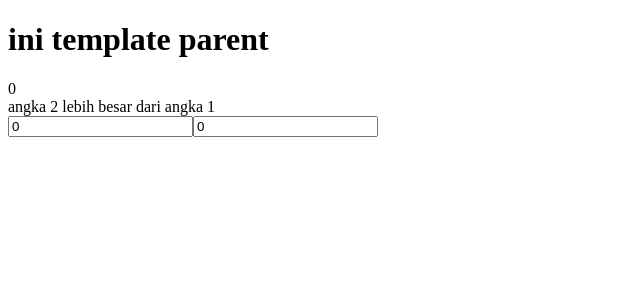
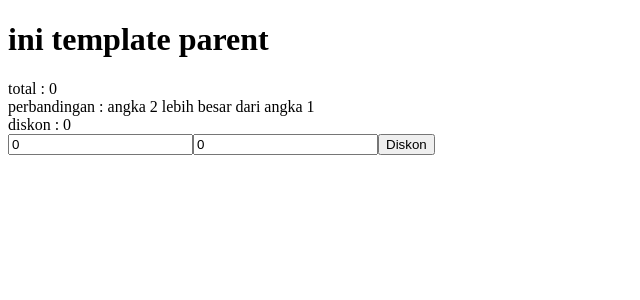
Before and after one commit to Fikri-mtwoo/vue-option-api, a Vue app: page / in a window 1280 px wide. Shown: the top 300 px of the page, without its empty margins (0-640 px from the left). Built offline with nearby package versions, Linux system fonts and the light colour scheme.

Commit message:
setter dan getter

```diff
--- a/src/components/BlankTemplate.vue
+++ b/src/components/BlankTemplate.vue
@@ -1,8 +1,10 @@
 <template>
-    <div>{{ total }}</div>
-    <div>{{ banding }}</div>
+    <div>total : {{ total }}</div>
+    <div>perbandingan : {{ banding }}</div>
+    <div>diskon : {{ discount }}</div>
     <input type="number" v-model="numb1">
     <input type="number" v-model="numb2">
+    <button @click="diskon()">Diskon</button>
 </template>
 <script>
 export default{
@@ -22,6 +24,20 @@ export default{
             }else{
                 return "angka 2 lebih besar dari angka 1"
             }
+        },
+        discount : {
+            get(){
+                return this.numb1 + this.numb2
+            },
+            set(newVariable){
+                this.numb1 -= newVariable
+                this.numb2 -= newVariable
+            }
+        }
+    },
+    methods : {
+        diskon(){
+            this.discount = 500
         }
     }
 }
```
